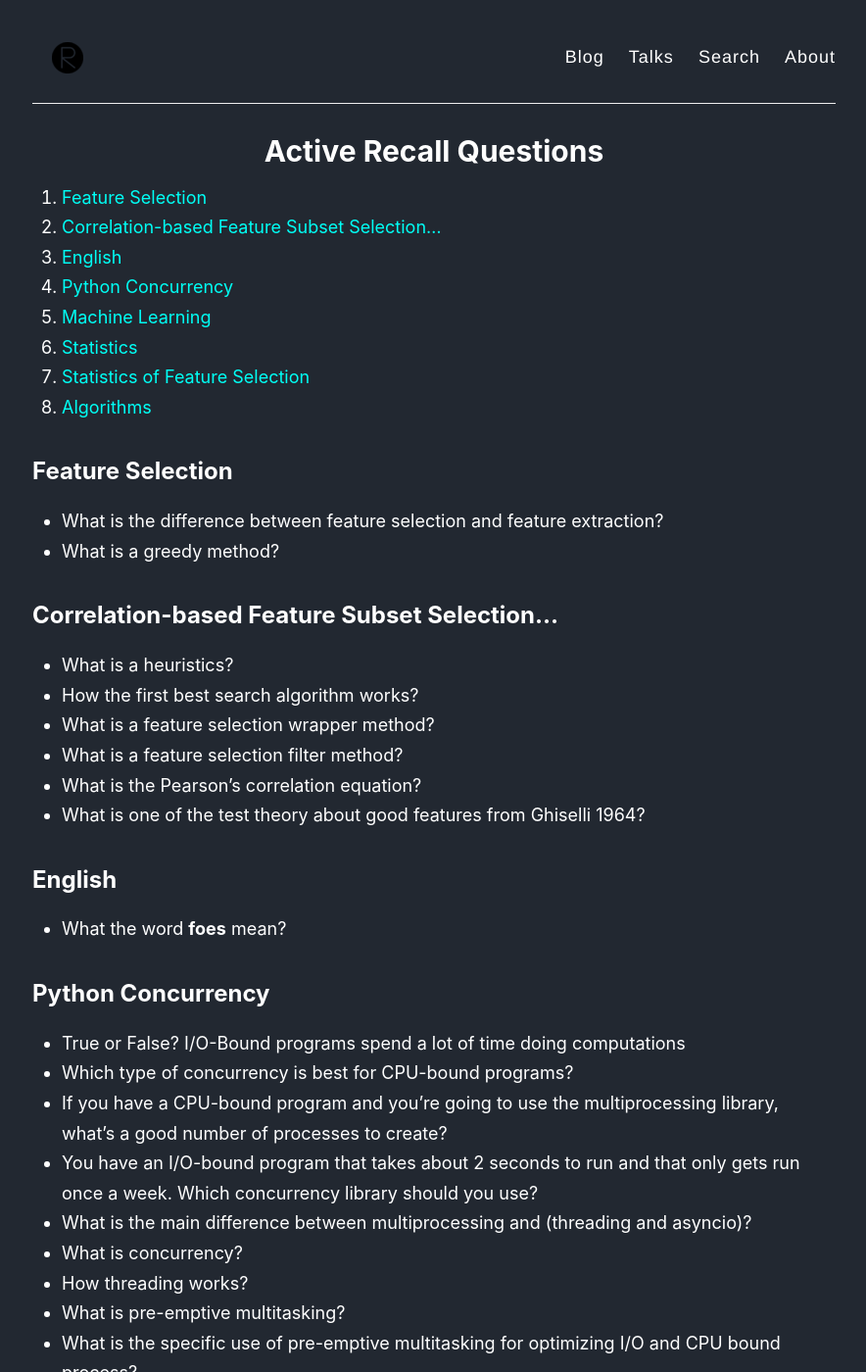
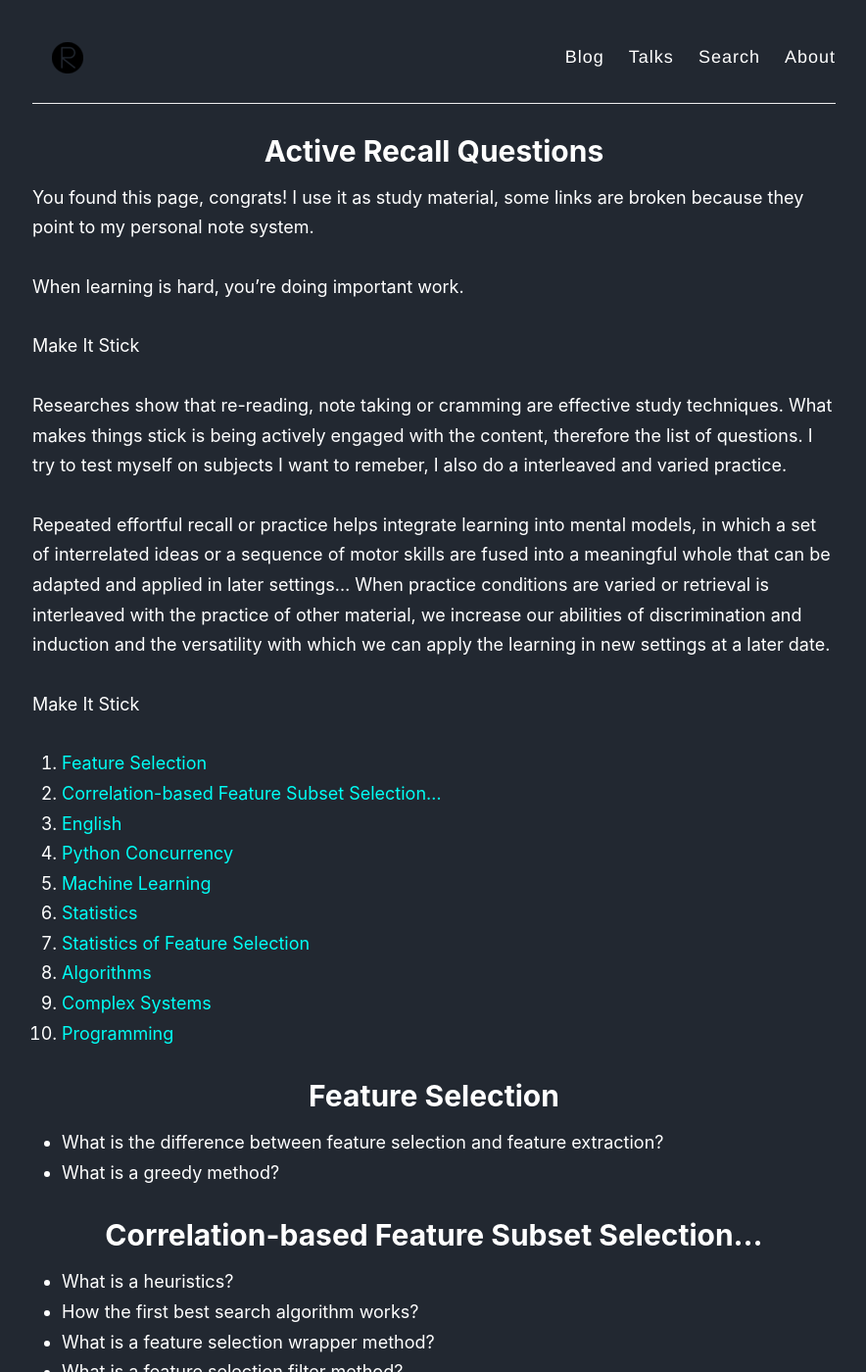
Before and after one commit to rsarai/-rsarai.github.io, a Jekyll site: the page built from _pages/questions.md, in a window 1280 px wide and 1400 px high. Shown: the whole window at 98% size, without its empty margins (197-1081 px from the left). Built offline with Jekyll 4.4.1, drawn with Linux system fonts in a browser that asks for light colours; some of the changed text lies outside the part shown.

Commit message:
Updates active recall questions

```diff
--- a/_pages/questions.md
+++ b/_pages/questions.md
@@ -4,28 +4,46 @@
 permalink: /questions/
 ---
 
-1.  [Feature Selection](#orge7593b5)
-2.  [Correlation-based Feature Subset Selection&#x2026;](#orgf6232c4)
-3.  [English](#orgf761b2d)
-4.  [Python Concurrency](#org0ea0913)
-5.  [Machine Learning](#org29a7276)
-6.  [Statistics](#org84d2161)
-7.  [Statistics of Feature Selection](#orgbef308a)
-8.  [Algorithms](#orgdf14265)
+You found this page, congrats! I use it as study material, some links are broken because they point to my personal note system.
+
+
+> When learning is hard, you’re doing important work.
+>
+> <cite>Make It Stick</cite>
+
+Researches show that re-reading, note taking or cramming are effective study techniques. What makes things stick is being actively engaged with the content, therefore the list of questions. I try to test myself on subjects I want to remeber, I also do a interleaved and varied practice.
+
+> Repeated effortful recall or practice helps integrate learning into mental models, in which a set of interrelated ideas or a sequence of motor skills are fused into a meaningful whole that can be adapted and applied in later settings&#x2026; When practice conditions are varied or retrieval is interleaved with the practice of other material, we increase our abilities of discrimination and induction and the versatility with which we can apply the learning in new settings at a later date.
+>
+> <cite>Make It Stick</cite>
 
 
 
-<a id="orge7593b5"></a>
 
-## Feature Selection
+1.  [Feature Selection](#org7f94ab0)
+2.  [Correlation-based Feature Subset Selection&#x2026;](#org2ce4c47)
+3.  [English](#org41312b4)
+4.  [Python Concurrency](#org8d2a88f)
+5.  [Machine Learning](#orgdca234a)
+6.  [Statistics](#org1c686f6)
+7.  [Statistics of Feature Selection](#orge28f0fc)
+8.  [Algorithms](#org43a365f)
+9.  [Complex Systems](#org024910a)
+10. [Programming](#orgfd924a7)
+
+
+
+<a id="org7f94ab0"></a>
+
+# [Feature Selection](20200307083655_feature_selection.md)
 
 -   What is the difference between feature selection and feature extraction?
 -   What is a greedy method?
 
 
-<a id="orgf6232c4"></a>
+<a id="org2ce4c47"></a>
 
-## Correlation-based Feature Subset Selection&#x2026;
+# [Correlation-based Feature Subset Selection&#x2026;](20200315154338_2000hall.md)
 
 -   What is a heuristics?
 -   How the first best search algorithm works?
@@ -35,16 +53,18 @@
 -   What is one of the test theory about good features from Ghiselli 1964?
 
 
-<a id="orgf761b2d"></a>
+<a id="org41312b4"></a>
 
-## English
+# English
 
 -   What the word **foes** mean?
+-   What the word **unascertained** mean?
+-   What the word **tenet** mean?
 
 
-<a id="org0ea0913"></a>
+<a id="org8d2a88f"></a>
 
-## Python Concurrency
+# Python Concurrency
 
 -   True or False? I/O-Bound programs spend a lot of time doing computations
 -   Which type of concurrency is best for CPU-bound programs?
@@ -58,9 +78,9 @@
 -   How asyncio works?
 
 
-<a id="org29a7276"></a>
+<a id="orgdca234a"></a>
 
-## Machine Learning
+# [Machine Learning](20200308140621_machinelearning.md)
 
 -   What is generalization?
 -   How to estimate the generalization ability?
@@ -77,11 +97,14 @@
 -   What is transduction?
 -   What is deduction?
 -   What is bagging?
+-   What is a parametric estimator?
+-   What is a nonparametric estimator?
+-   When to use parametric and nonparametric methods?
 
 
-<a id="org84d2161"></a>
+<a id="org1c686f6"></a>
 
-## Statistics
+# Statistics
 
 -   What is probability?
 -   What is membership?
@@ -97,9 +120,9 @@
 -   What is causality?
 
 
-<a id="orgbef308a"></a>
+<a id="orge28f0fc"></a>
 
-## Statistics of Feature Selection
+# Statistics of Feature Selection
 
 -   What is the problem of feature selection for statistics?
 -   What is a null distribution?
@@ -123,9 +146,27 @@
 -   What characteristics the feature selection problem has that are critical to successful applications of randomization? (Computational Methods of Feature Selection p.59)
 
 
-<a id="orgdf14265"></a>
+<a id="org43a365f"></a>
 
-## Algorithms
+# Algorithms
 
 -   What is a deterministic algorithm?
 -   What is a nondeterministic algorithm?
+
+
+<a id="org024910a"></a>
+
+# Complex Systems
+
+-   What is the focus of the grey system theory?
+-   What is the scientific principle of simplicity?
+-   What is a grey number?
+
+
+<a id="orgfd924a7"></a>
+
+# Programming
+
+-   What is Elixir match operator?
+-   In which scenarios Elixir shines?
+-   How to compare Elixir and Python?
--- a/index.html
+++ b/index.html
@@ -6,6 +6,7 @@
 <div class="container">
     <h1 class="hello">Rebeca Sarai</h1>
     <p>I'm from Brazil, born and raised in Recife, a sunny place in the state of Pernambuco. By day, I work as a software developer at Vinta Software. By night, I'm a masters student in the field of Artificial Inteligence at the University of Pernambuco.</p>
+    <p>I usually disagre with some people related to brazilian politics and I leave amusing comments online.</p>
     <p>Passionate reader. Eager to find the root cause of problems. My most recent investigation is a search for the reason of my running problems <span class="small">(apparently I'm also lazy)</span>.</p>
     <h3>Highlights</h3>
     <ul>
```
